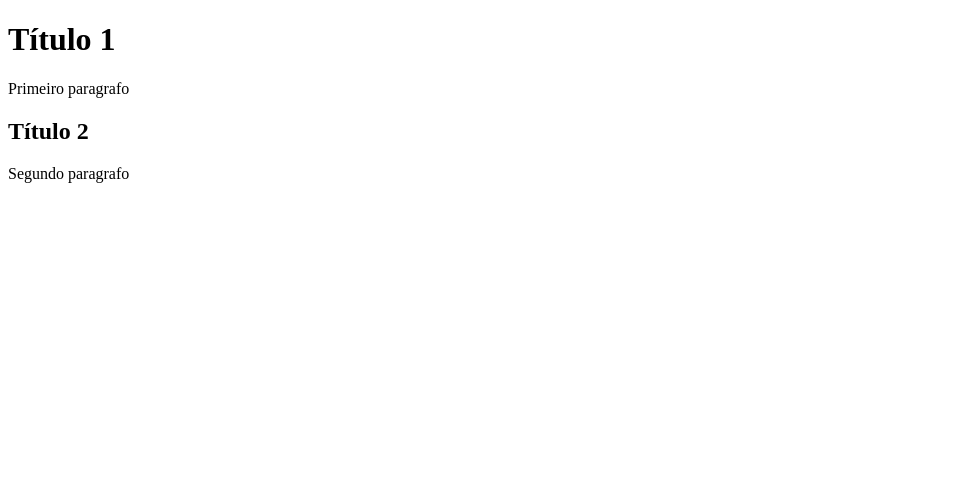
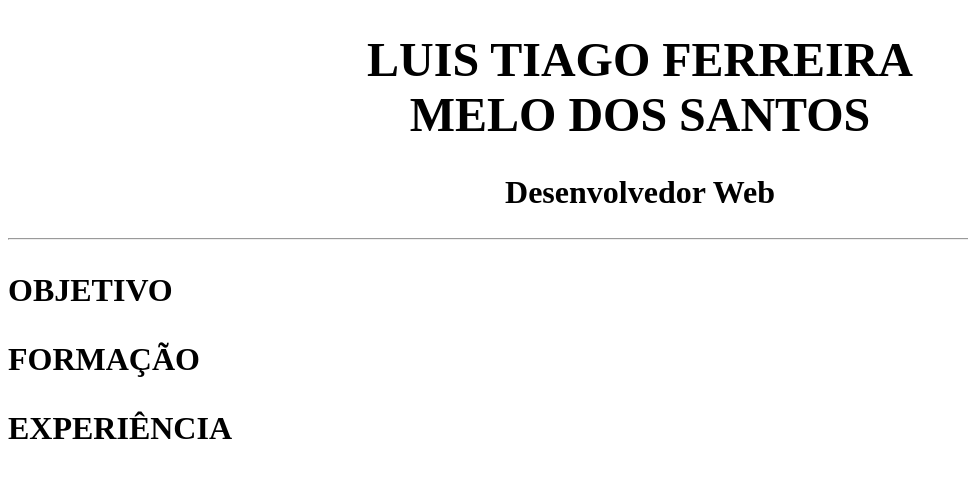
Before and after one commit to luistiagof/cbtdweb, a plain HTML site: page index.html in a window 1280 px wide. Shown: the whole page, without its empty margins (0-968 px from the left). Drawn offline with Linux system fonts and the light colour scheme.

Commit message:
Update index.html

```diff
--- a/index.html
+++ b/index.html
@@ -3,14 +3,31 @@
 <head>
     <meta charset="UTF-8">
     <meta name="viewport" content="width=device-width, initial-scale=1.0">
-    <title>Document</title>
+    <title>Currículo de Luís Tiago</title>
+    <style>
+        h1{
+            color: black;
+            text-align: center;
+            font-size: 300%;
+        }
+        h2{
+            text-align: center;
+            font-size: 200%;
+        }
+        h3{
+            font-size: 200%;
+
+        }
+    </style>
 </head>
 <body>
-    <h1>Título 1</h1>
-    <p>Primeiro paragrafo</p>
 
-    <h2>Título 2</h2>
-    <p>Segundo paragrafo</p>
+    <h1>LUIS TIAGO FERREIRA<br>MELO DOS SANTOS</h1>
+    <h2>Desenvolvedor Web</h2>
+    <hr>
+    <h3>  OBJETIVO</h3>
+    <h3>  FORMAÇÃO</h3>
+    <h3>  EXPERIÊNCIA</h3>
 
 </body>
 </html>
```
